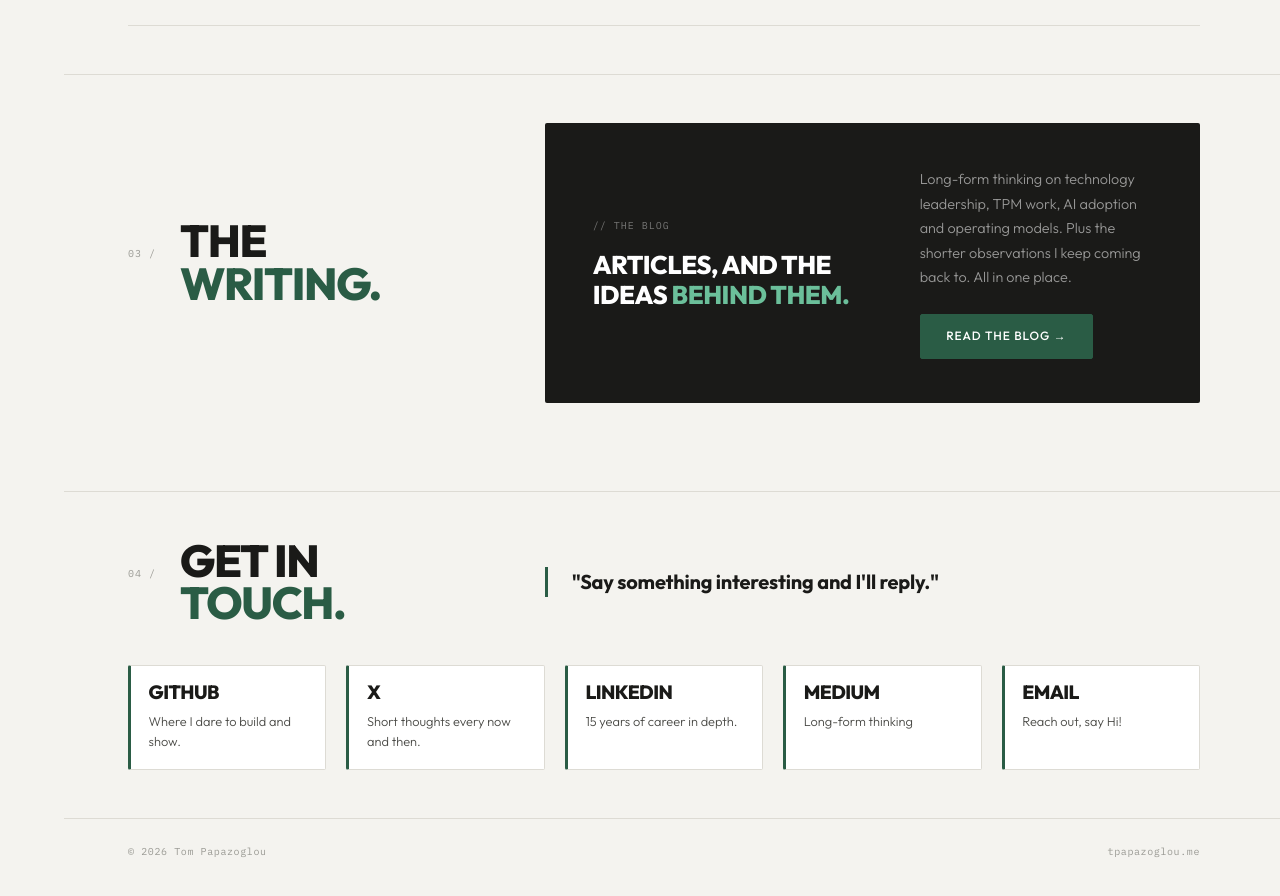
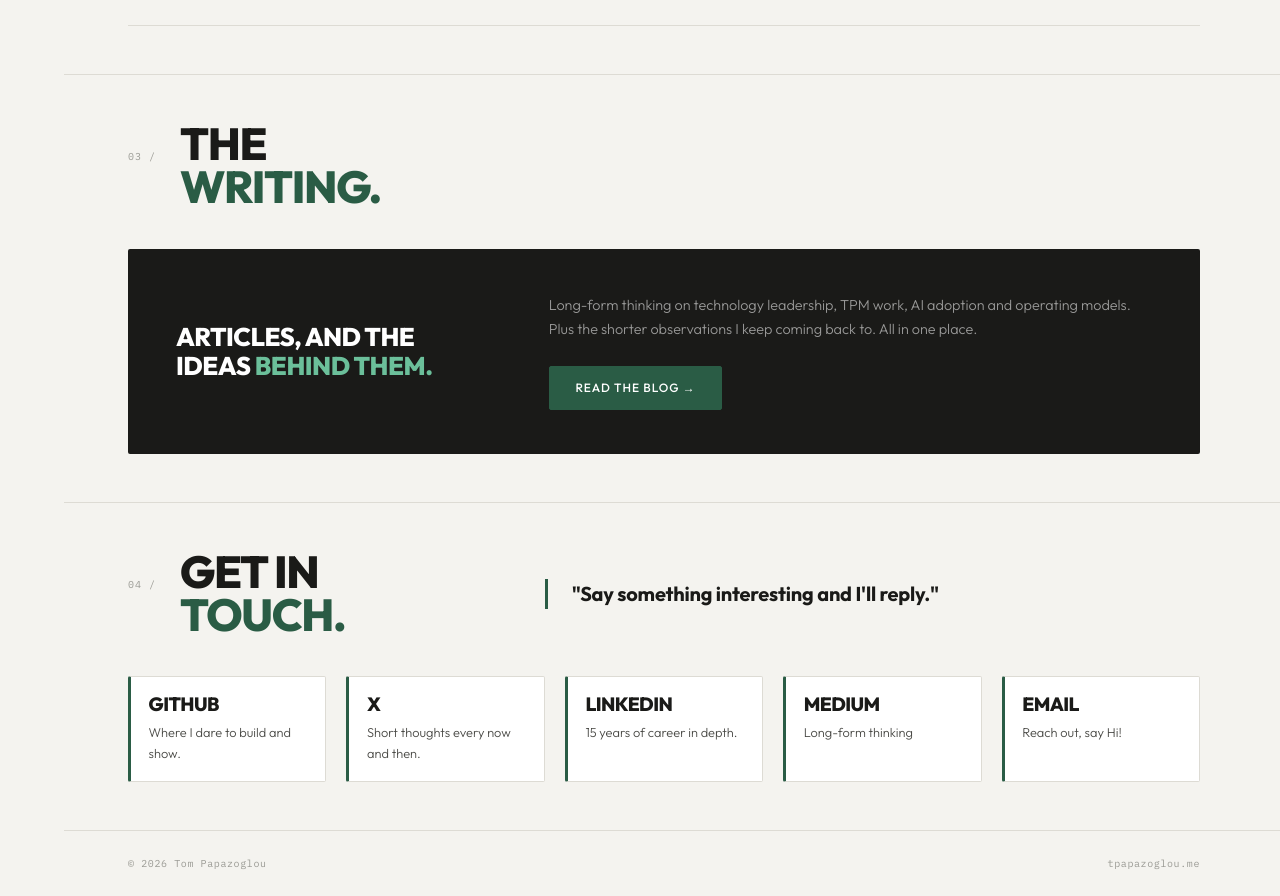
Before and after one commit to VibedbyTom/tpapazoglou.me, a plain HTML site: page index.html in a window 1280 px wide. Shown: the part 3194-4090 px from the top of the page. Drawn offline with Linux system fonts and the light colour scheme.

Commit message:
Add files via upload

```diff
--- a/index.html
+++ b/index.html
@@ -126,7 +126,7 @@ h2 .g { color: var(--green); }
 .j-desc p { margin-bottom: 0.75rem; }
 .j-desc p:last-child { margin-bottom: 0; }
 /* Blog CTA */
-.blog-cta { background: var(--ink); border-radius: 2px; padding: 2.75rem 3rem; display: grid; grid-template-columns: 1.2fr 1fr; gap: 3rem; align-items: center; }
+.blog-cta { background: var(--ink); border-radius: 2px; padding: 2.75rem 3rem; display: grid; grid-template-columns: 35fr 65fr; gap: 3rem; align-items: center; }
 .blog-cta-label { font-family: var(--mono); font-size: 10px; letter-spacing: 0.1em; text-transform: uppercase; color: rgba(255,255,255,0.4); margin-bottom: 1rem; }
 .blog-cta-text { font-size: 1.6rem; font-weight: 800; letter-spacing: -0.02em; text-transform: uppercase; line-height: 1.15; color: #fff; }
 .blog-cta-text .g { color: #6BBF9A; }
@@ -287,20 +287,17 @@ footer { padding: 1.5rem; flex-direction: column; gap: 0.5rem; text-align: cente
 </section>
 
 <section id="blog-cta">
-<div class="section-top wide-heading">
 <div class="section-meta">
 <span class="section-num">03 /</span>
 <h2>The<br><span class="g">Writing.</span></h2>
 </div>
 <div class="blog-cta">
 <div>
-<p class="blog-cta-label">// The blog</p>
 <p class="blog-cta-text">Articles, and the<br>ideas <span class="g">behind them.</span></p>
 </div>
 <div>
 <p class="blog-cta-sub">Long-form thinking on technology leadership, TPM work, AI adoption and operating models. Plus the shorter observations I keep coming back to. All in one place.</p>
 <a href="blog.html" class="blog-cta-btn">Read the blog →</a>
-</div>
 </div>
 </div>
 </section>
```
